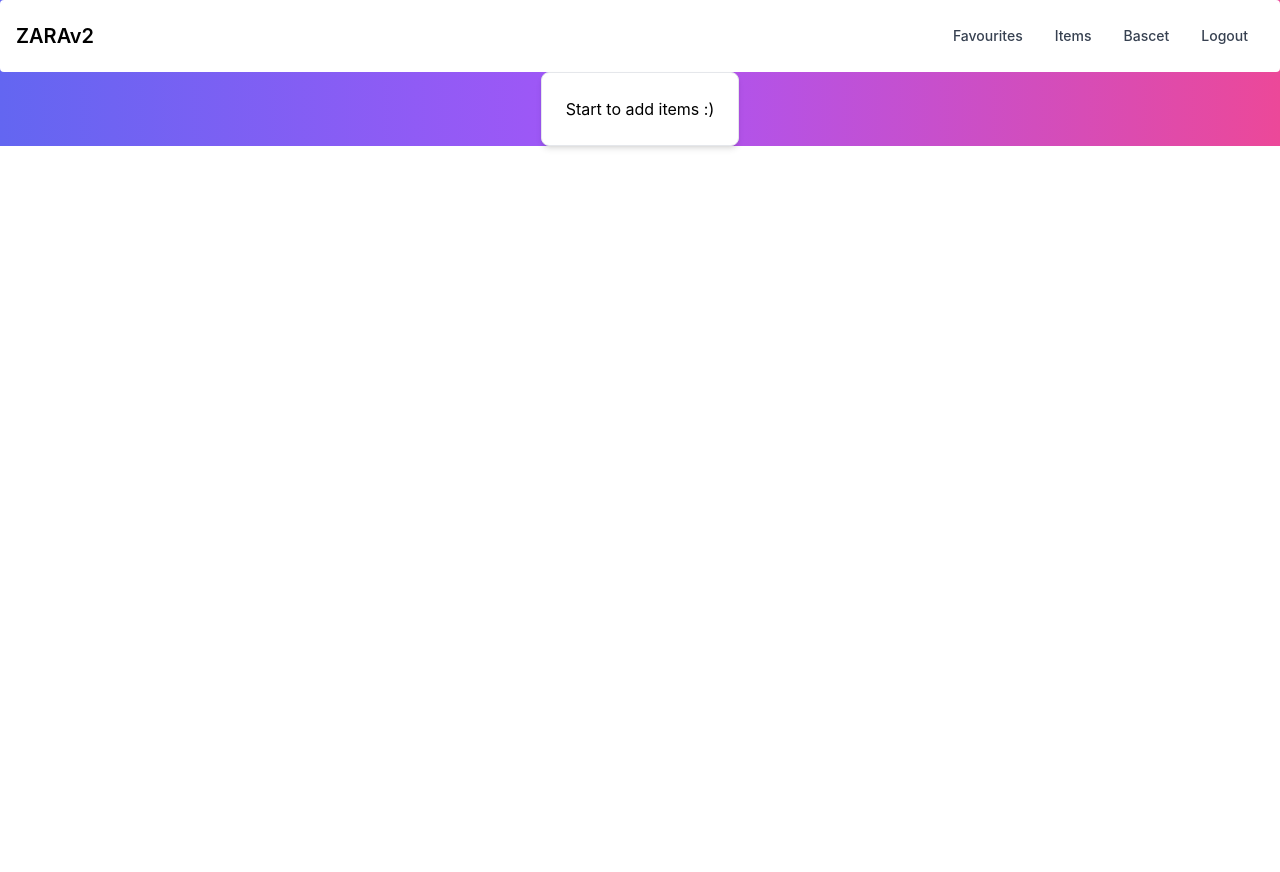
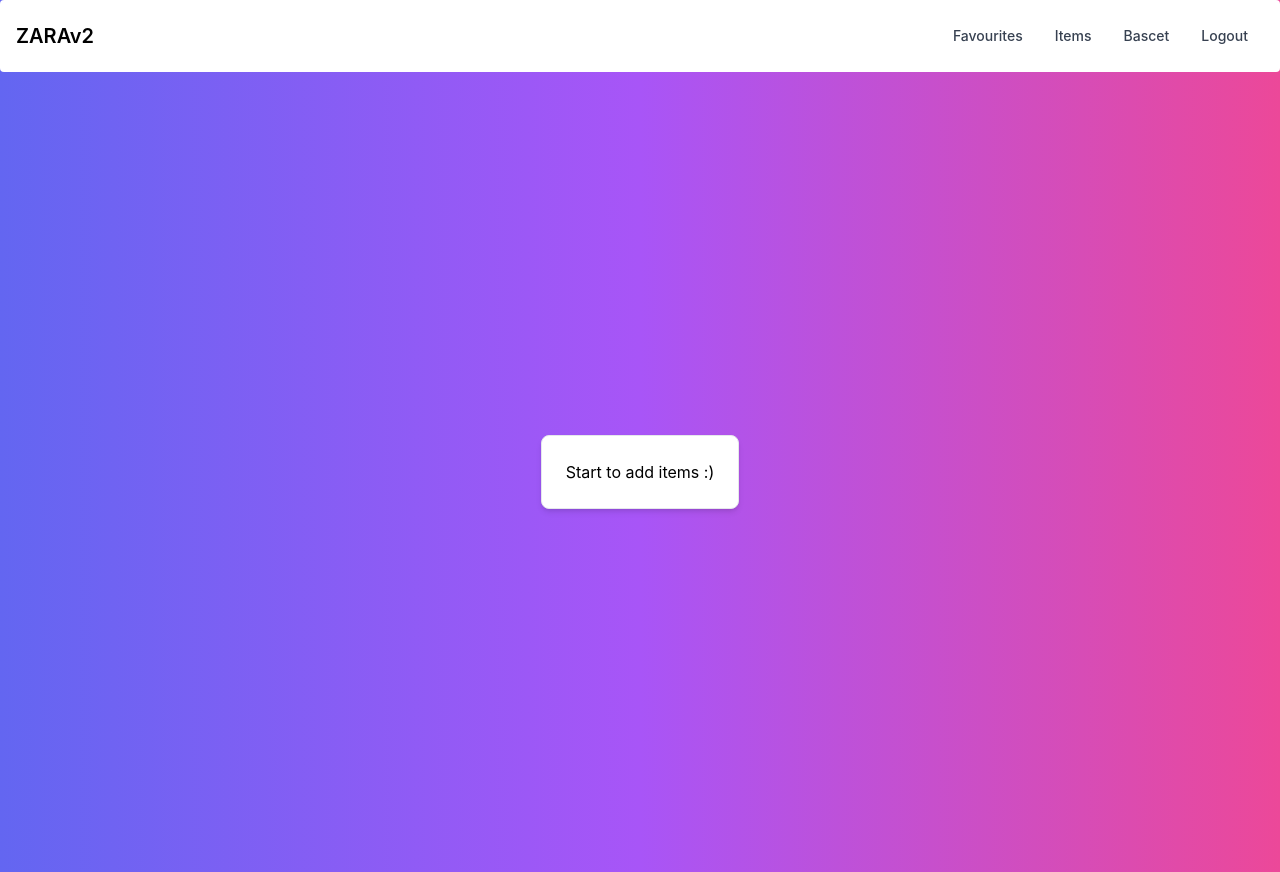
Before and after one commit to alwaysad/clothingpage, a React (Create React App) app: page /bascet in a window 1280 px wide. Before the commit the page ends 800 px from the top, so only its background shows below. Built offline with nearby package versions, Linux system fonts and the light colour scheme; sample sign-in values are in the browser's storage.

Commit message:
Update Bascet.js

```diff
--- a/src/Components/Bascet.js
+++ b/src/Components/Bascet.js
@@ -10,7 +10,7 @@ const Bascet = () => {
   return (
     <div>
      <h1> {bascet.totalQuantity!==0&&<p>Total price: {bascet.bascetTotal}</p>}</h1>
-    {!bascet.items.length&&<div className=" flex justify-center content-center"><p class="block max-w-sm p-6 bg-white border border-gray-200 rounded-lg shadow-md hover:bg-gray-100 dark:bg-gray-800 dark:border-gray-700 dark:hover:bg-gray-700">Start to add items :)</p></div>
+    {!bascet.items.length&&<div className=" flex justify-center min-h-screen items-center"><p class="block max-w-sm p-6 bg-white border border-gray-200 rounded-lg shadow-md hover:bg-gray-100 dark:bg-gray-800 dark:border-gray-700 dark:hover:bg-gray-700">Start to add items :)</p></div>
 }
     {bascet.items&& <ul className="flex justify-center space-y-6">
         <li>
```
